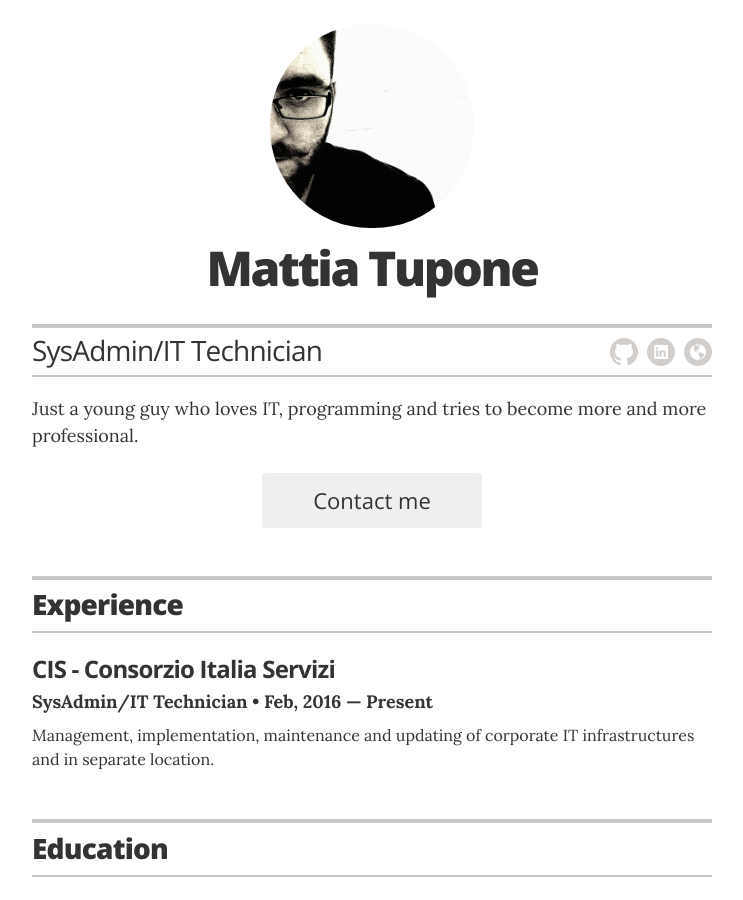
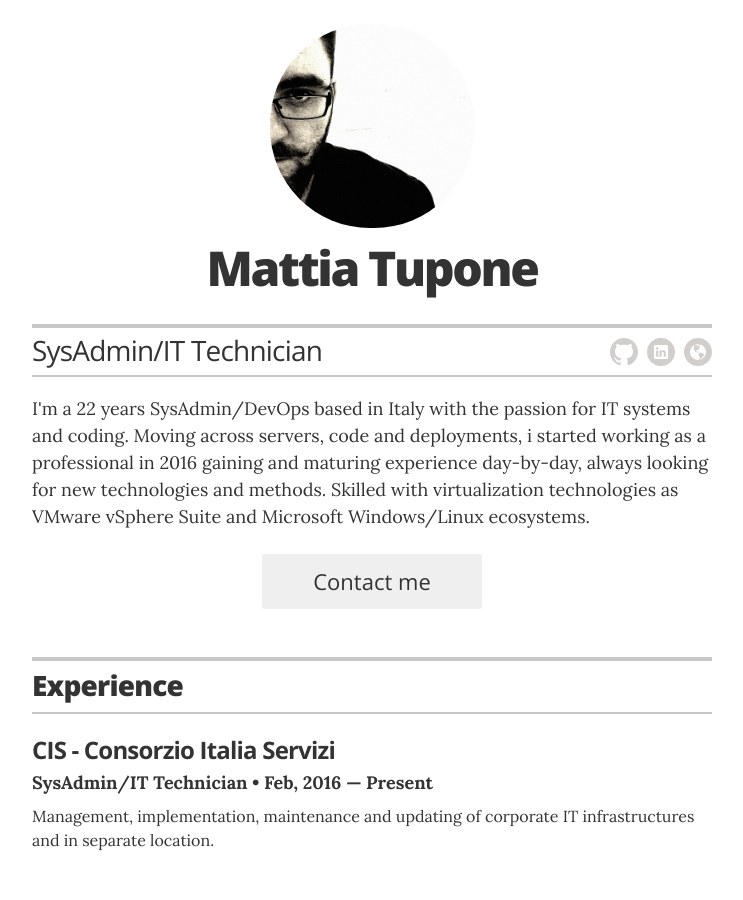
Before and after one commit to jglovier/resume-template, a Jekyll site: the page built from index.html, in a window 1280 px wide and 900 px high. Shown: the whole window, without its empty margins (268-1011 px from the left). Built offline with Jekyll 4.4.1, drawn with Linux system fonts in a browser that asks for light colours.

Commit message:
Update _config.yml

```diff
--- a/_config.yml
+++ b/_config.yml
@@ -15,7 +15,8 @@ resume_title:                   "SysAdmin/IT Technician"
 resume_contact_email:
   "tupone.mattia@gmail.com"
 resume_header_contact_info: "Lanciano (CH), Italy | tupone.mattia@gmail.com"
-resume_header_intro: "<p>Just a young guy who loves IT, programming and tries to become more and more professional.</p>"
+resume_header_intro: "<p>I'm a 22 years SysAdmin/DevOps based in Italy with the passion for IT systems and coding. Moving across servers, code and deployments, i started working as a professional in 2016 gaining and maturing experience day-by-day, always looking for new technologies and methods.
+Skilled with virtualization technologies as VMware vSphere Suite and Microsoft Windows/Linux ecosystems.</p>"
 
 # use "yes" to display the email contact button,
 # "no" to display an "I'm not looking for work" message,
```
